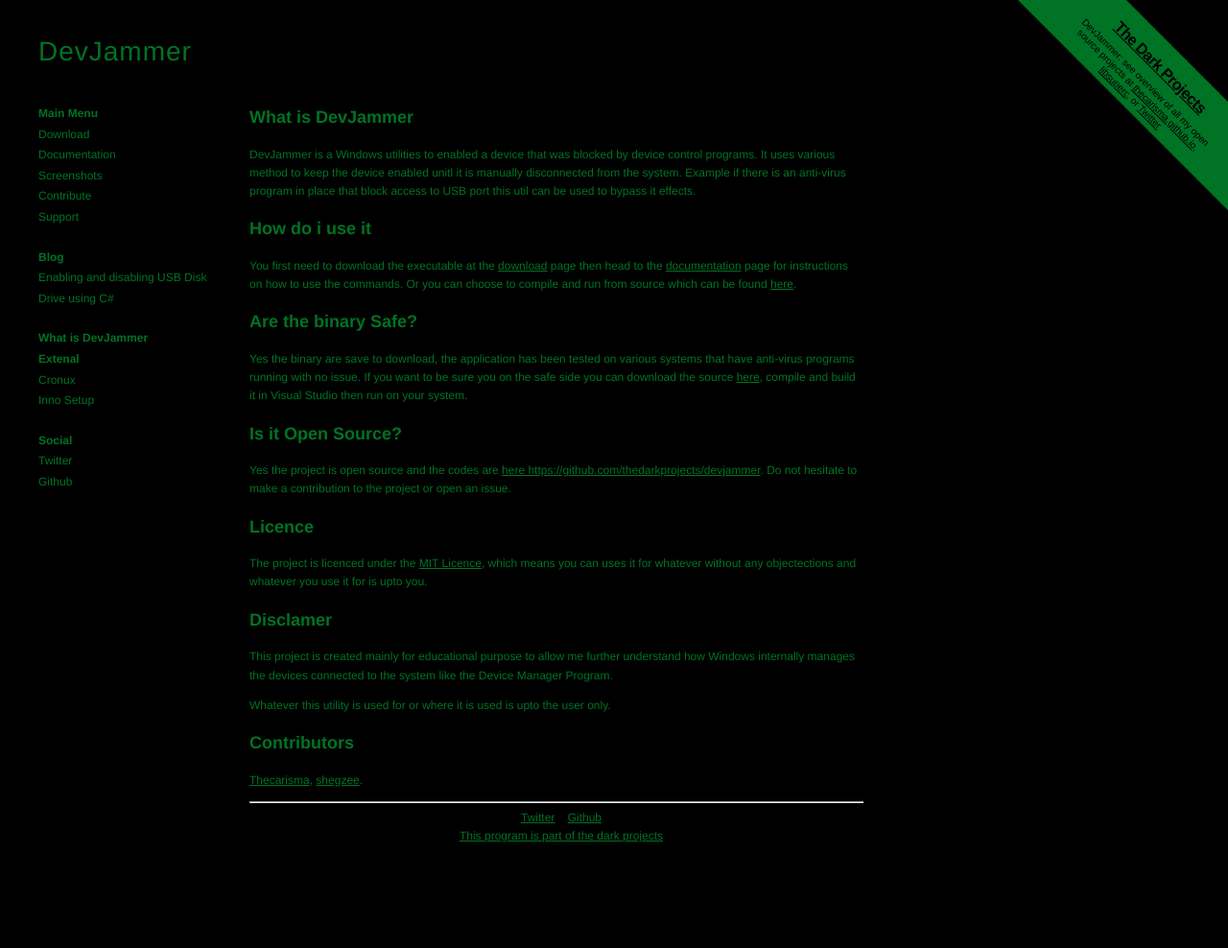
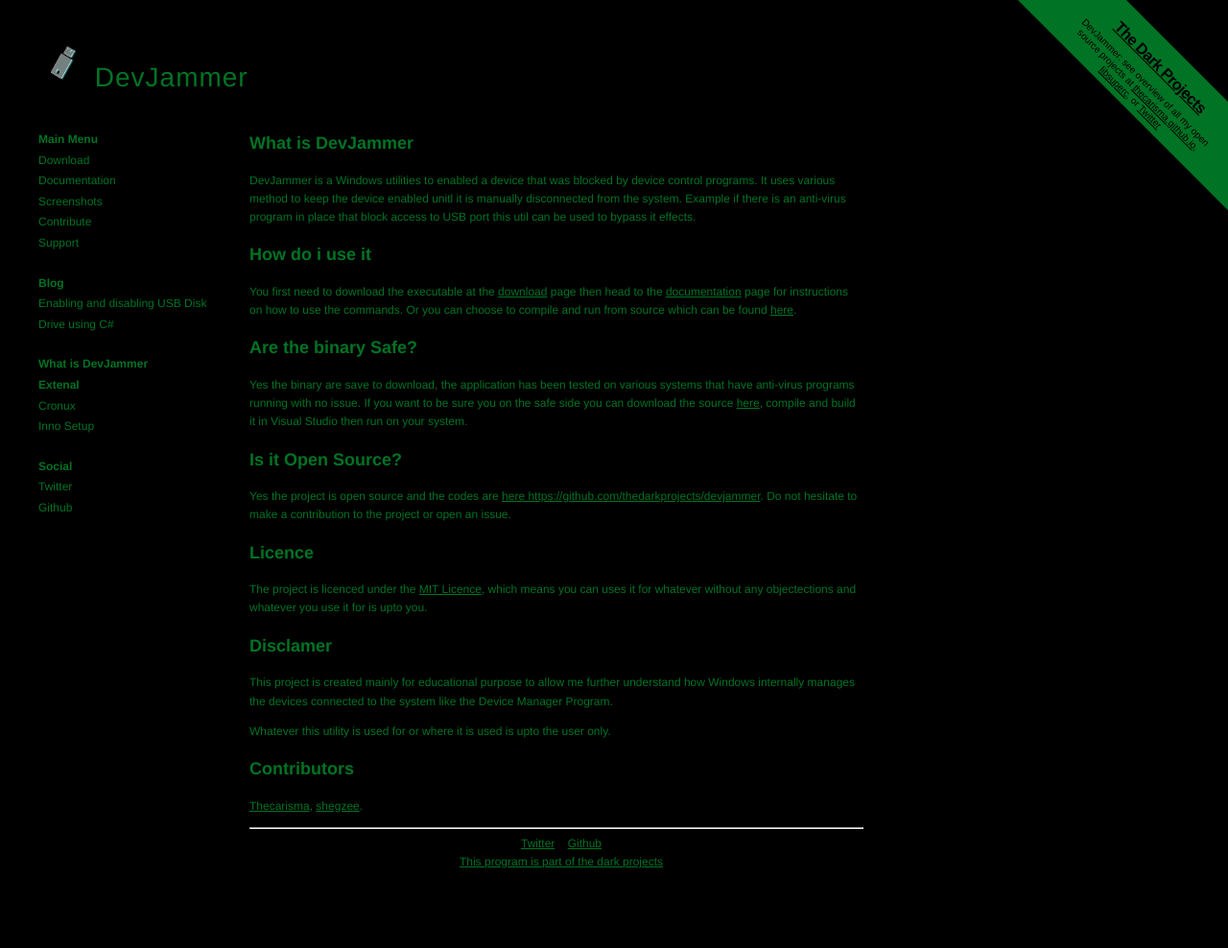
Before and after one commit to thedarkprojects/devjammer, a Jekyll site: the page built from index.md, in a window 1280 px wide. Shown: the whole page at 96% size. Built offline with Jekyll 4.4.1, drawn with Linux system fonts in a browser that asks for light colours; our own code applies the rules of GitHub Pages for plain Markdown files; before the commit the page ends 961 px from its top, so only the background shows below that.

Commit message:
complete website and add download link
Former-commit-id: 1fdf2e97000e35aea3a4fb972ac1ed27c9aa2f4c

```diff
--- a/_includes/header.html
+++ b/_includes/header.html
@@ -1,5 +1,5 @@
 <header>
-  <div class="site-title"><a href="{{ site.baseurl }}/">{{ site.title }}</a></div>
+  <div class="site-title"> <img src="{{ site.baseurl }}/favicon.png" width="50" height="50"/> <a href="{{ site.baseurl }}/">{{ site.title }}</a></div>
   <nav>
     {% assign categories = "Main Menu, Blog" | split: ", " %}
     {% for category in categories %}
```
